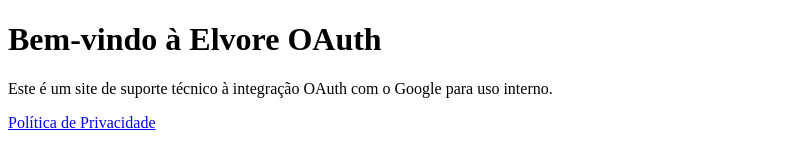
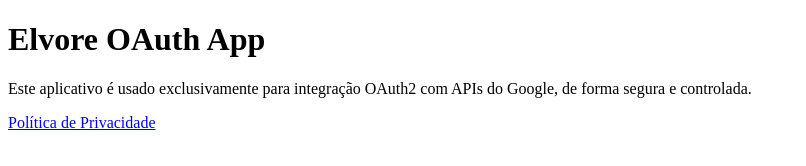
Before and after one commit to joao1312/oauth-n8n, a plain HTML site: page index.html in a window 1280 px wide. Shown: the whole page, without its empty margins (0-806 px from the left). Drawn offline with Linux system fonts and the light colour scheme.

Commit message:
Update index.html

```diff
--- a/index.html
+++ b/index.html
@@ -1,14 +1,13 @@
 <!DOCTYPE html>
-<html lang="en">
+<html lang="pt-BR">
 <head>
   <meta charset="UTF-8" />
   <meta name="viewport" content="width=device-width, initial-scale=1.0"/>
-  <meta name="google-site-verification" content="Cq8v5uyoERV9OtZ9_XekAMVYP6dTiWG-7rwOLKdWly0" />
-  <title>Elvore OAuth</title>
+  <title>Elvore OAuth App</title>
 </head>
 <body>
-  <h1>Bem-vindo à Elvore OAuth</h1>
-  <p>Este é um site de suporte técnico à integração OAuth com o Google para uso interno.</p>
+  <h1>Elvore OAuth App</h1>
+  <p>Este aplicativo é usado exclusivamente para integração OAuth2 com APIs do Google, de forma segura e controlada.</p>
   <p><a href="./privacy.html">Política de Privacidade</a></p>
 </body>
 </html>
```
